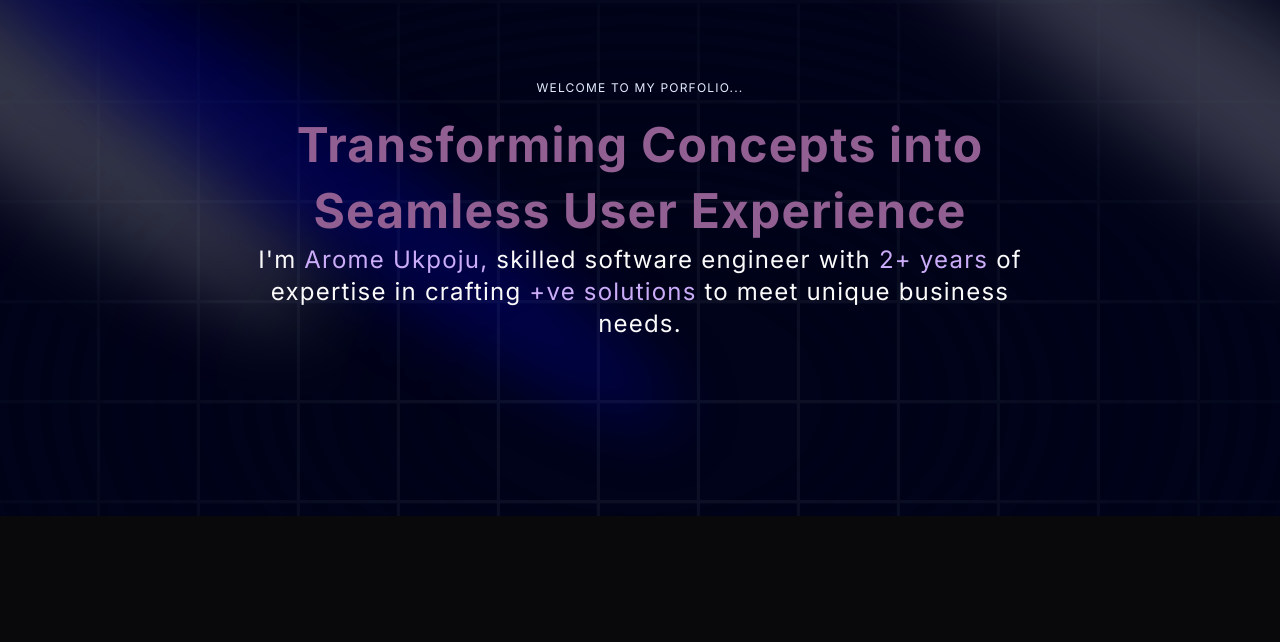
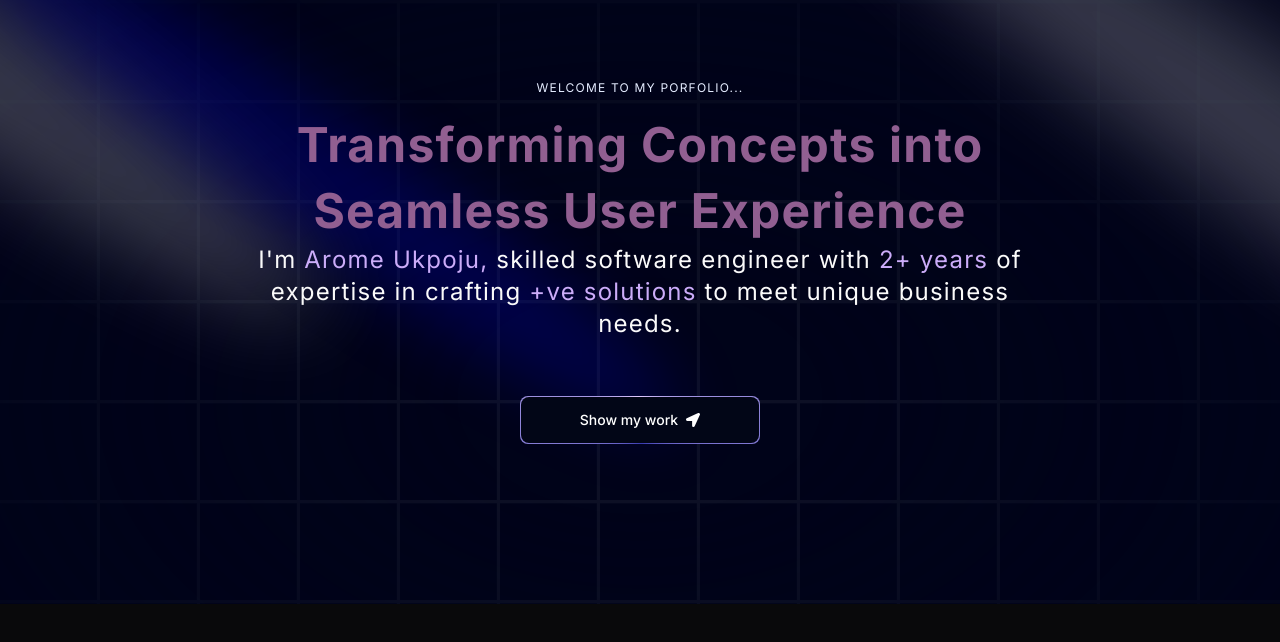
Before and after one commit to Tnath1/porfolio, a Next.js app: page / in a window 1280 px wide. Shown: the top 642 px of the page. Built offline with nearby package versions, Linux system fonts and the light colour scheme.

Commit message:
hero is done

```diff
--- a/app/page.tsx
+++ b/app/page.tsx
@@ -6,6 +6,7 @@
    <main className="relative bg-black-100 flex justify-center items-center flex-col overflow-hidden mx-auto sm:px-10 px-5  " >
     <div className="max-w-7xl w-full">
       <Hero/>
+
     </div>
    </main>
   );
--- a/components/Hero.tsx
+++ b/components/Hero.tsx
@@ -1,6 +1,8 @@
 import React from "react";
 import { Spotlight } from "./ui/Spotlight";
 import { TextGenerateEffect } from "./ui/TextGenerateEffect";
+import Button from "./ui/Button";
+import { FaLocationArrow } from "react-icons/fa";
 
 const Hero = () => {
   return (
@@ -33,7 +35,10 @@
             <span className="text-purple">+ve solutions</span> to meet unique
             business needs.
           </p>
-
+        <Button
+        title="Show my work"
+        icon = {<FaLocationArrow/>}
+        position="right"/>
         </div>
       </div>
     </div>
--- /dev/null
+++ b/components/ui/Button.tsx
@@ -0,0 +1,16 @@
+import React from "react";
+
+const Button = ({title, icon, position, handleClick, otherClasses} : {title:string, icon: React.ReactNode, position : string, handleClick?: () => void, otherClasses?: string  }) => {
+  return (
+    <button className="relative md:w-60 md:mt-10  inline-flex h-12  overflow-hidden rounded-lg p-[1px]  focus:outline-none ">
+      <span className="absolute inset-[-1000%] animate-[spin_2s_linear_infinite] bg-[conic-gradient(from_90deg_at_50%_50%,#E2CBFF_0%,#393BB2_50%,#E2CBFF_100%)]" />
+      <span className={`inline-flex h-full w-full cursor-pointer items-center justify-center rounded-lg bg-slate-950 px-3 text-sm font-medium text-white backdrop-blur-3xl gap-2 ${otherClasses}`}>
+        {position === "left" && icon}
+        {title}
+        {position === "right" && icon}
+      </span>
+    </button>
+  );
+};
+
+export default Button;
--- a/package.json
+++ b/package.json
@@ -16,6 +16,7 @@
     "next-themes": "^0.3.0",
     "react": "^18",
     "react-dom": "^18",
+    "react-icons": "^5.2.1",
     "tailwind-merge": "^2.3.0",
     "tailwindcss-animate": "^1.0.7"
   },
```
Also changed, not shown: components/ui/MagicButton.jsx (deleted, +0 -14 lines), 1 other file (tests, documents, lock files or other folders).
